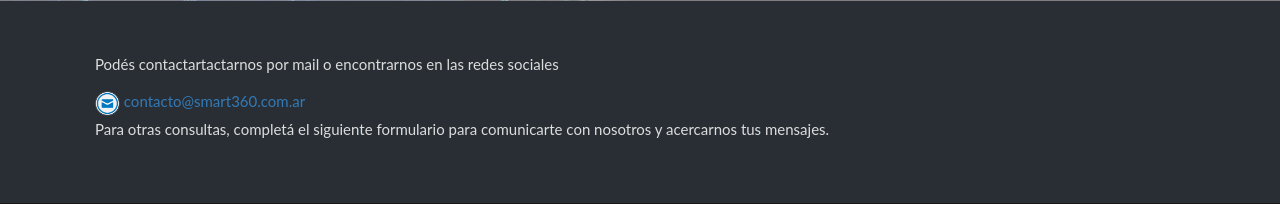
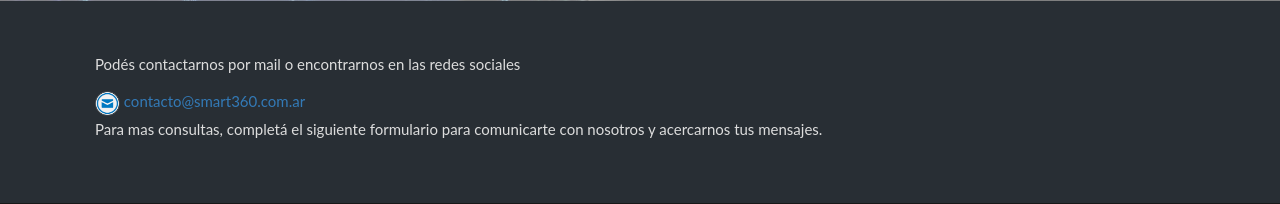
Before and after one commit to SandroSD/Pablo-SanWeb, a PHP site: page / in a window 1280 px wide. Shown: the part 3340-3544 px from the top of the page. Run offline with PHP 8.4, Linux system fonts and the light colour scheme; some libraries are stand-ins or nearby versions.

Commit message:
correcciones

```diff
--- a/index.php
+++ b/index.php
@@ -87,11 +87,11 @@
 <div class="container-fluid" style="position:relative;">
   <div class="row" id="contContaco">
     <div class="col-md-12" >
-    <p>Podés contactartactarnos por mail o encontrarnos en las redes sociales</p>
+    <p>Podés contactarnos por mail o encontrarnos en las redes sociales</p>
     <a href="mailto:contacto@smart360.com.ar"><img src="img/icono-email.png"  id="imgMail" ></a>
     <a href="mailto:contacto@smart360.com.ar">contacto@smart360.com.ar</a>
 
-    <p>Para otras consultas, completá el siguiente formulario para comunicarte con nosotros y acercarnos tus mensajes.</p>
+    <p>Para mas consultas, completá el siguiente formulario para comunicarte con nosotros y acercarnos tus mensajes.</p>
     </div>
   </div>
 
```
